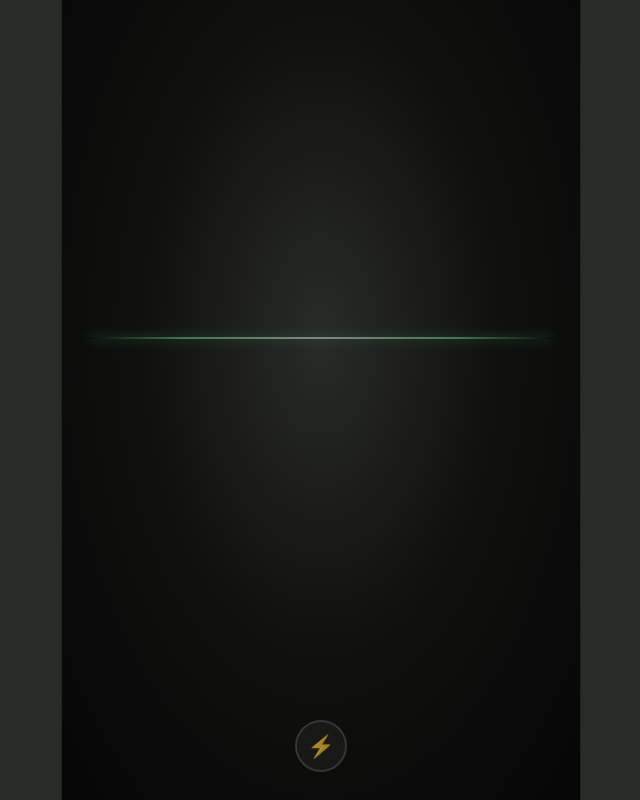
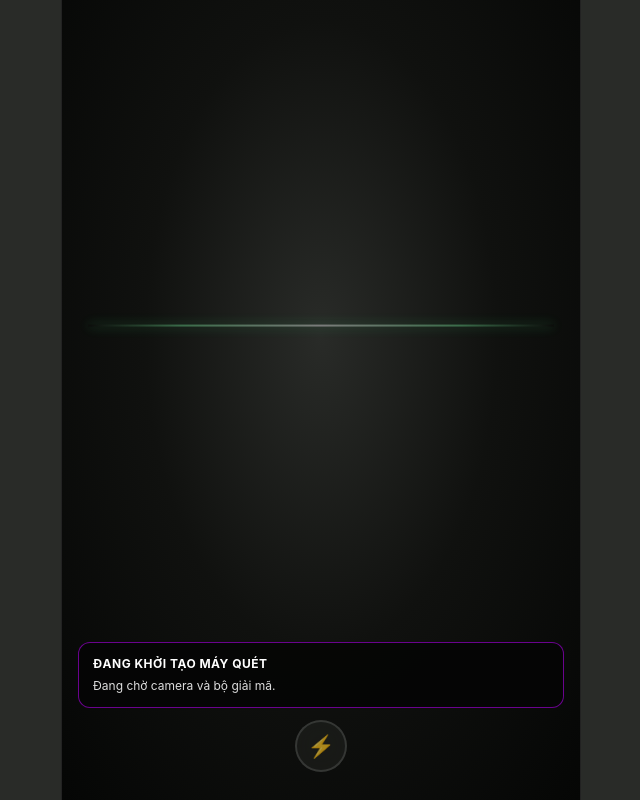
Before and after one commit to POGarage1/air-scanner-pwa, a website built with Vite: page index.html in a window 1280 px wide. Shown: the whole page, without its empty margins (319-959 px from the left). Built offline with nearby package versions, Linux system fonts and the light colour scheme; no server answers.

Commit message:
Show barcode scan diagnostics on screen

```diff
--- a/assets/style.css
+++ b/assets/style.css
@@ -492,3 +492,33 @@
 #torch-label {
   font-size: 9px !important;
 }
+
+/* Trạng thái chẩn đoán máy quét */
+.scan-diagnostics {
+  position: absolute;
+  z-index: 10;
+  left: 16px;
+  right: 16px;
+  bottom: 92px;
+  padding: 12px 14px;
+  border: 1px solid rgba(189, 0, 255, 0.55);
+  border-radius: 12px;
+  background: rgba(5, 5, 5, 0.88);
+  color: #fff;
+  overflow-wrap: anywhere;
+  pointer-events: none;
+}
+
+.scan-diagnostics strong {
+  display: block;
+  font-size: 12px;
+  line-height: 1.5;
+  letter-spacing: 0.04em;
+}
+
+.scan-diagnostics p {
+  margin: 4px 0 0;
+  color: #ddd;
+  font-size: 12px;
+  line-height: 1.5;
+}
--- a/index.html
+++ b/index.html
@@ -48,6 +48,11 @@
 
     <div class="camera-error" id="camera-error" hidden role="alert"></div>
 
+    <div class="scan-diagnostics" id="scan-diagnostics" aria-live="polite">
+      <strong id="scan-status">ĐANG KHỞI TẠO MÁY QUÉT</strong>
+      <p id="scan-substatus">Đang chờ camera và bộ giải mã.</p>
+    </div>
+
     <section class="result" id="result-content" hidden aria-live="polite">
       <span id="format-badge">BARCODE</span>
       <pre id="result-text"></pre>
```
